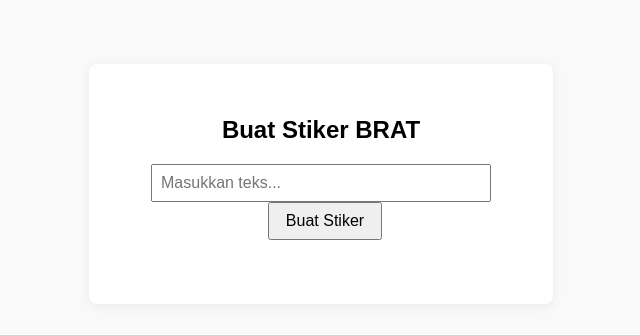
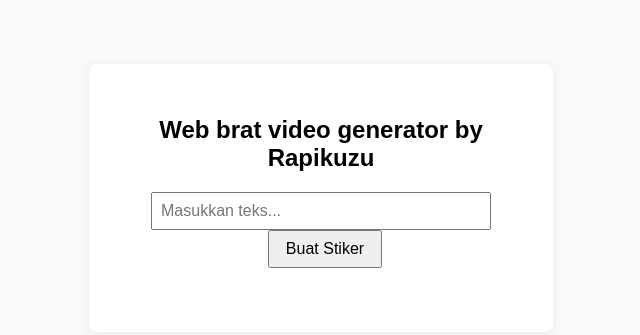
Before and after one commit to Rapikz-kwontwol/web-brat, a plain HTML site: page index.html in a window 1280 px wide. Shown: the whole page, without its empty margins (319-959 px from the left). Drawn offline with Linux system fonts and the light colour scheme.

Commit message:
YAYAYA😹

```diff
--- a/index.html
+++ b/index.html
@@ -3,7 +3,7 @@
 <head>
   <meta charset="UTF-8" />
   <meta name="viewport" content="width=device-width, initial-scale=1.0"/>
-  <title>Buat Stiker BRAT</title>
+  <title>Brat video generator</title>
   <style>
     body { font-family: sans-serif; background: #f9f9f9; text-align: center; margin: 0; padding: 2em;}
     .container { background: white; max-width: 400px; margin: 2em auto; padding: 2em; border-radius: 8px; box-shadow: 0 2px 12px #0001; }
@@ -15,7 +15,7 @@
 </head>
 <body>
   <div class="container">
-    <h2>Buat Stiker BRAT</h2>
+    <h2>Web brat video generator by Rapikuzu</h2>
     <input type="text" id="teks" placeholder="Masukkan teks..." />
     <button onclick="buatStiker()">Buat Stiker</button>
     <div class="result" id="hasil"></div>
```
